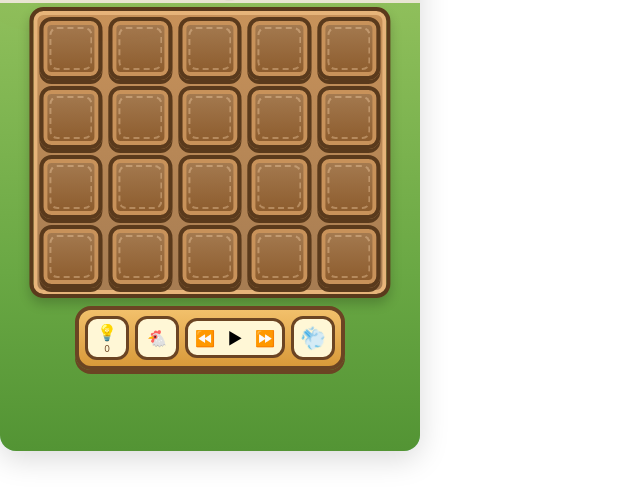
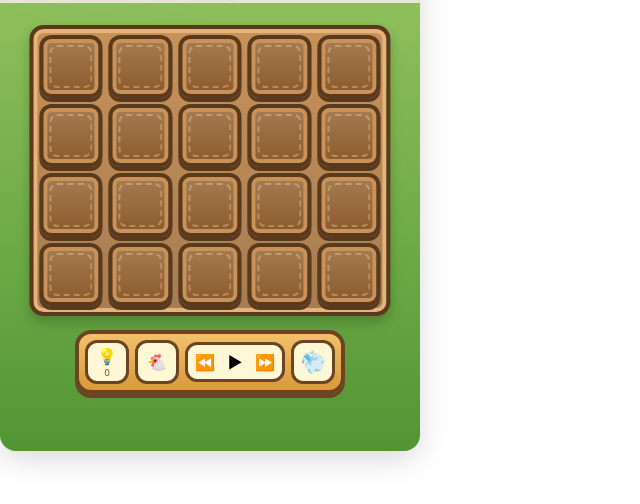
Before and after one commit to sliiu/nook-scenes, a plain HTML site: page scenes/farm/scene.html in a window 1280 px wide. Shown: the part 296-800 px from the top of the page, without its empty margins (0-640 px from the left). Drawn offline with Linux system fonts and the light colour scheme.

Commit message:
farm: drop the control row into the room under the field

```diff
--- a/scenes/farm/scene.html
+++ b/scenes/farm/scene.html
@@ -184,7 +184,7 @@
   .field-panel {
     position: absolute;
     left: 50%;
-    bottom: 34%;
+    bottom: 30%;
     width: 86%;
     transform: translateX(-50%);
     background: linear-gradient(180deg, #c8925a 0%, #a67c52 100%);
@@ -454,7 +454,7 @@
   /* 田下一排：亮度、麦克风、收音机、Wi-Fi。本机没有的藏起来。 */
   .yard {
     position: absolute;
-    top: calc(40% + 66% * 0.6 + 8px);
+    top: calc(40% + 70% * 0.6 + 14px);
     left: 50%;
     transform: translateX(-50%);
     z-index: 8;
--- a/scenes/farm/scene.json
+++ b/scenes/farm/scene.json
@@ -3,7 +3,7 @@
   "name": "农场",
   "version": "1.3.1",
   "description": "一块卡通田：播种加 5% 音量、收割减 5%，南瓜静音，天气牌切外观，灯调亮度，鸡管麦克风，收音机切歌，风车开关 Wi-Fi。静音和每块田种的什么在下次打开时还在。",
-  "htmlSha256": "ab4e0ed6b5b914af9627c6b049e6c09a0183bf0bebcda6f5745a08e80b82d053",
+  "htmlSha256": "041d1608e61bc536d334e2f0f408c4d6266c0cec35b2c686746c7005e9778e23",
   "author": "Nook",
   "preview": "preview.png"
 }
```
